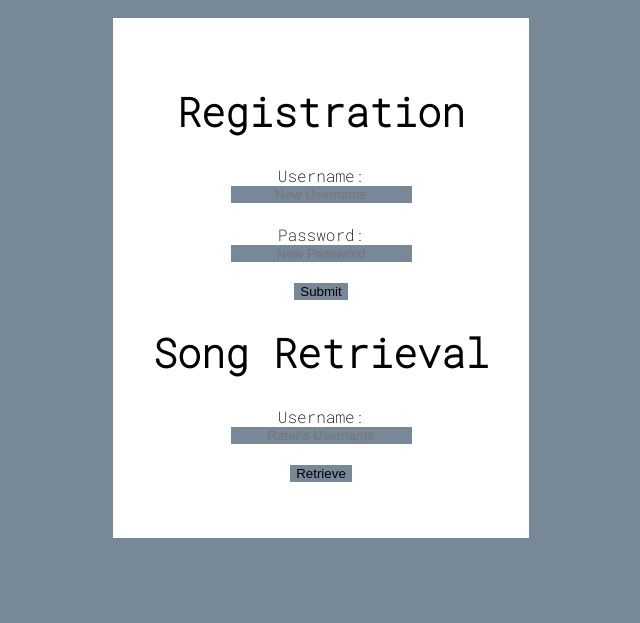
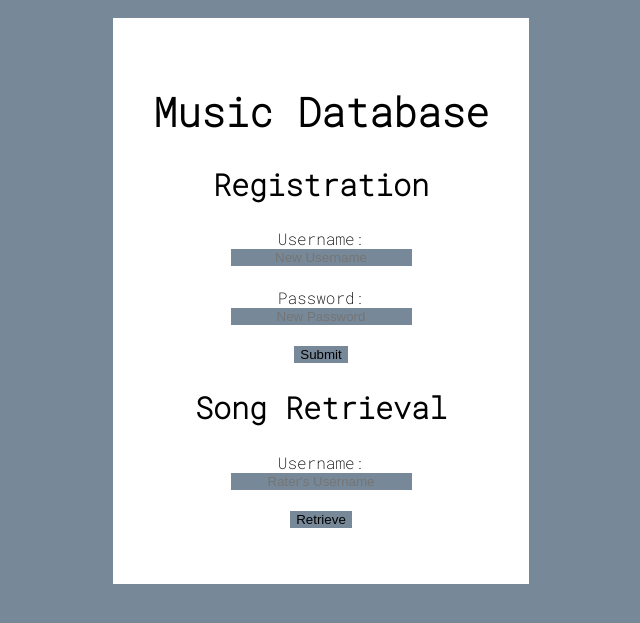
Before and after one commit to atpratt/COMP333_PS1, a PHP site: page / in a window 1280 px wide. Shown: the top 623 px of the page, without its empty margins (319-959 px from the left). Run offline with PHP 8.4, Linux system fonts and the light colour scheme.

Commit message:
finished

```diff
--- a/index.php
+++ b/index.php
@@ -40,7 +40,6 @@ You do not need to populate the database with songs through an HTML form; you ca
     #Registration
     if(isset($_REQUEST["Registration"])) {
 
-        #$out_reg = "";
         $reg_username = $_REQUEST['Username'];
         $reg_password = $_REQUEST['Password'];
 
@@ -48,7 +47,6 @@ You do not need to populate the database with songs through an HTML form; you ca
         if(!empty($reg_username) && !empty($reg_password)) {
             $sql_query = "SELECT * FROM users WHERE username = ('$reg_username')";
             $result = mysqli_query($conn, $sql_query);
-            #$userrow = mysqli_fetch_assoc($result);
             #if username already in db
             if (mysqli_num_rows($result) > 0) {
                 $out_value = "The username '" . $reg_username . "' has already been taken.  Please choose a different username.";
@@ -71,6 +69,7 @@ You do not need to populate the database with songs through an HTML form; you ca
                 }
             }
         }
+        #if either username, password left blank
         else {
             $out_value = "You'll need to enter both a username and password!";
         }
@@ -78,7 +77,7 @@ You do not need to populate the database with songs through an HTML form; you ca
 
     #Song Retrieval
     if(isset($_REQUEST["Song_Retrieval"])) {
-        #$out_song = "";
+
         $retr_username = $_REQUEST["Rater"];
 
         #if some usernamne entered
@@ -114,28 +113,22 @@ You do not need to populate the database with songs through an HTML form; you ca
             $out_value = "First you'll need to enter a username.";
         }
     }
+
     $conn->close();
   ?>
 
 <!--HTML -->
   <div class="forms">
-
-  <h1> Registration </h1>
+  <h1> Music Database </h1>
+  <h2> Registration </h2>
   <form method="GET" action="">
   Username: <input type="text" name="Username" placeholder="New Username" /><br>
   Password: <input type="password" name="Password" placeholder="New Password" /><br>
   <input type="submit" name="Registration" value="Submit"/>
-  <p>
-  <?php
-  #if(!empty($out_value)){
-  #    echo $out_value;
-  #}
-  ?>
-  <p>
   </form>
 
 
-  <h1> Song Retrieval </h1>
+  <h2> Song Retrieval </h2>
   <form method="GET" action="">
   Username: <input type="text" name="Rater" placeholder="Rater's Username" /><br>
   <input type="submit" name="Song_Retrieval" value="Retrieve"/>
--- a/stylesheet.css
+++ b/stylesheet.css
@@ -11,9 +11,14 @@
 	display: table;
 	margin: auto;
 }
-
 h1 {
     font-size: 40px;
+    flex-wrap: wrap;
+    color: black;
+}
+
+h2 {
+    font-size: 30px;
     flex-wrap: wrap;
     color: black;
 }
```
